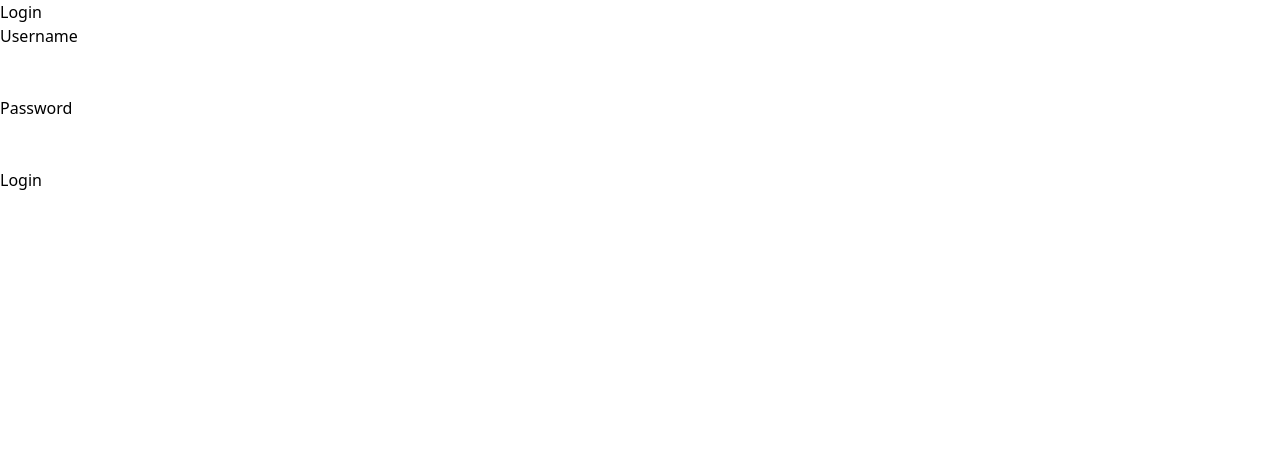
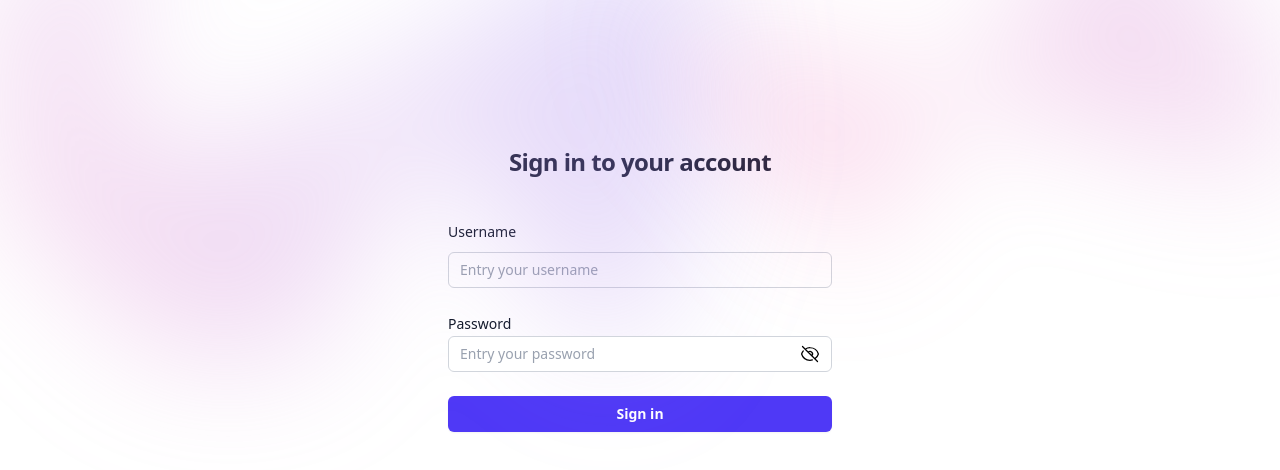
Before and after one commit to Happid/angular-technical-employee, an Angular app: page /login in a window 1280 px wide. Shown: the top 470 px of the page. Built offline with nearby package versions, Linux system fonts and the light colour scheme.

Commit message:
style: add style for login page

```diff
--- a/src/app/app.html
+++ b/src/app/app.html
@@ -1 +1,12 @@
+<div class="bg-white">
+  <div class="relative isolate px-6 pt-14 lg:px-8">
+    <div aria-hidden="true" class="absolute inset-x-0 -top-40 -z-10 transform-gpu overflow-hidden blur-3xl sm:-top-80">
+      <div style="clip-path: polygon(74.1% 44.1%, 100% 61.6%, 97.5% 26.9%, 85.5% 0.1%, 80.7% 2%, 72.5% 32.5%, 60.2% 62.4%, 52.4% 68.1%, 47.5% 58.3%, 45.2% 34.5%, 27.5% 76.7%, 0.1% 64.9%, 17.9% 100%, 27.6% 76.8%, 76.1% 97.7%, 74.1% 44.1%)" class="relative left-[calc(50%-11rem)] aspect-1155/678 w-144.5 -translate-x-1/2 rotate-30 bg-linear-to-tr from-[#ff80b5] to-[#9089fc] opacity-30 sm:left-[calc(50%-30rem)] sm:w-288.75"></div>
+    </div>
+    <div aria-hidden="true" class="absolute inset-x-0 top-[calc(100%-13rem)] -z-10 transform-gpu overflow-hidden blur-3xl sm:top-[calc(100%-30rem)]">
+      <div style="clip-path: polygon(74.1% 44.1%, 100% 61.6%, 97.5% 26.9%, 85.5% 0.1%, 80.7% 2%, 72.5% 32.5%, 60.2% 62.4%, 52.4% 68.1%, 47.5% 58.3%, 45.2% 34.5%, 27.5% 76.7%, 0.1% 64.9%, 17.9% 100%, 27.6% 76.8%, 76.1% 97.7%, 74.1% 44.1%)" class="relative left-[calc(50%+3rem)] aspect-1155/678 w-144.5 -translate-x-1/2 bg-linear-to-tr from-[#ff80b5] to-[#9089fc] opacity-30 sm:left-[calc(50%+36rem)] sm:w-288.75"></div>
+    </div>
+  </div>
+</div>
+
 <router-outlet />
--- a/src/app/pages/login/login.html
+++ b/src/app/pages/login/login.html
@@ -1,31 +1,76 @@
-<h2>Login</h2>
+<div class="flex min-h-full flex-col justify-center px-6 py-12 lg:px-8">
+  <div class="sm:mx-auto sm:w-full sm:max-w-sm">
+    <h2 class="mt-10 text-center text-2xl/9 font-bold tracking-tight text-gray-900">Sign in to your account</h2>
+  </div>
 
-<form [formGroup]="loginForm" (ngSubmit)="onSubmit()">
-
+  <div class="mt-10 sm:mx-auto sm:w-full sm:max-w-sm">
+    <form
+    [formGroup]="loginForm"
+    (ngSubmit)="onSubmit()"
+    class="space-y-6">
       <div>
-    <label>Username</label><br />
-    <input type="text" formControlName="username" required minlength="3" maxlength="25"/>
+        <label for="username" class="block text-sm/6 font-medium text-gray-900">Username</label>
+        <div class="mt-2">
+          <input
+          id="username"
+          type="username"
+          name="username"
+          autocomplete="email"
+          placeholder="Entry your username"
+          formControlName="username"
+          required
+          minlength="3"
+          maxlength="25"
+          [ngClass]="loginForm.get('username')?.touched && loginForm.get('username')?.invalid ? 'outline-red-600' : 'outline-gray-300'"
+          />
           <app-form-error
             [control]="loginForm.get('username')">
           </app-form-error>
         </div>
-
-  <br />
+      </div>
 
       <div>
-    <label>Password</label><br />
-    <input type="password" formControlName="password" required minlength="3" maxlength="25"/>
+        <label for="password" class="block text-sm/6 font-medium text-gray-900">Password</label>
+        <div class="relative">
+          <input
+          [type]="isShowPassword ? 'text' : 'password'"
+          id="input-group-1"
+          class="pe-9"
+          [ngClass]="loginForm.get('password')?.touched && loginForm.get('password')?.invalid ? 'outline-red-600' : 'outline-gray-300'"
+          placeholder="Entry your password"
+          formControlName="password"
+          required
+          minlength="3"
+          maxlength="25">
+          <div (click)="isShowPassword = !isShowPassword"
+          class="absolute inset-y-0 end-3 flex items-center ps-3 cursor-pointer">
+            @if (isShowPassword) {
+              <svg xmlns="http://www.w3.org/2000/svg" fill="none" viewBox="0 0 24 24" stroke-width="1.5" stroke="currentColor" class="size-5">
+                <path stroke-linecap="round" stroke-linejoin="round" d="M2.036 12.322a1.012 1.012 0 0 1 0-.639C3.423 7.51 7.36 4.5 12 4.5c4.638 0 8.573 3.007 9.963 7.178.07.207.07.431 0 .639C20.577 16.49 16.64 19.5 12 19.5c-4.638 0-8.573-3.007-9.963-7.178Z" />
+                <path stroke-linecap="round" stroke-linejoin="round" d="M15 12a3 3 0 1 1-6 0 3 3 0 0 1 6 0Z" />
+              </svg>
+            }@else {
+              <svg xmlns="http://www.w3.org/2000/svg" fill="none" viewBox="0 0 24 24" stroke-width="1.5" stroke="currentColor" class="size-5">
+                <path stroke-linecap="round" stroke-linejoin="round" d="M3.98 8.223A10.477 10.477 0 0 0 1.934 12C3.226 16.338 7.244 19.5 12 19.5c.993 0 1.953-.138 2.863-.395M6.228 6.228A10.451 10.451 0 0 1 12 4.5c4.756 0 8.773 3.162 10.065 7.498a10.522 10.522 0 0 1-4.293 5.774M6.228 6.228 3 3m3.228 3.228 3.65 3.65m7.894 7.894L21 21m-3.228-3.228-3.65-3.65m0 0a3 3 0 1 0-4.243-4.243m4.242 4.242L9.88 9.88" />
+              </svg>
+            }
+          </div>
+        </div>
+
         <app-form-error
           [control]="loginForm.get('password')">
         </app-form-error>
       </div>
 
-  <br />
-
+      <div>
         <button
         [disabled]="loginForm.invalid"
-    type="submit">
-    Login
+        type="submit"
+        class="flex w-full justify-center rounded-md bg-indigo-600 px-3 py-1.5 text-sm/6 font-semibold text-white shadow-xs hover:bg-indigo-500 focus-visible:outline-2 focus-visible:outline-offset-2 focus-visible:outline-indigo-600">
+          Sign in
         </button>
+      </div>
+    </form>
 
-</form>
+  </div>
+</div>
--- a/src/app/pages/login/login.ts
+++ b/src/app/pages/login/login.ts
@@ -4,19 +4,22 @@ import { Router } from '@angular/router';
 import { AuthService } from '../../services/auth-service';
 import { ToastrService } from 'ngx-toastr';
 import { FormError } from '../../components/form-error/form-error';
+import { NgClass } from '@angular/common';
 
 @Component({
   selector: 'app-login',
   imports: [
     ReactiveFormsModule,
-    FormError
-  ],
+    FormError,
+    NgClass
+],
   templateUrl: './login.html',
   styleUrl: './login.css',
 })
 export class Login implements OnInit{
 
   loginForm!: FormGroup;
+  isShowPassword: boolean = false;
 
   constructor(
     private fb: FormBuilder,
--- a/src/styles.css
+++ b/src/styles.css
@@ -1,3 +1,7 @@
 /* You can add global styles to this file, and also import other style files */
 @import 'ngx-toastr/toastr';
 @import "tailwindcss";
+
+input{
+    @apply block w-full rounded-md bg-white px-3 py-1.5 text-base text-gray-900 outline-1 -outline-offset-1 placeholder:text-gray-400 focus:outline-2 focus:-outline-offset-2 sm:text-sm/6
+}
```
Lines whose indentation alone changed are shown as unchanged.
